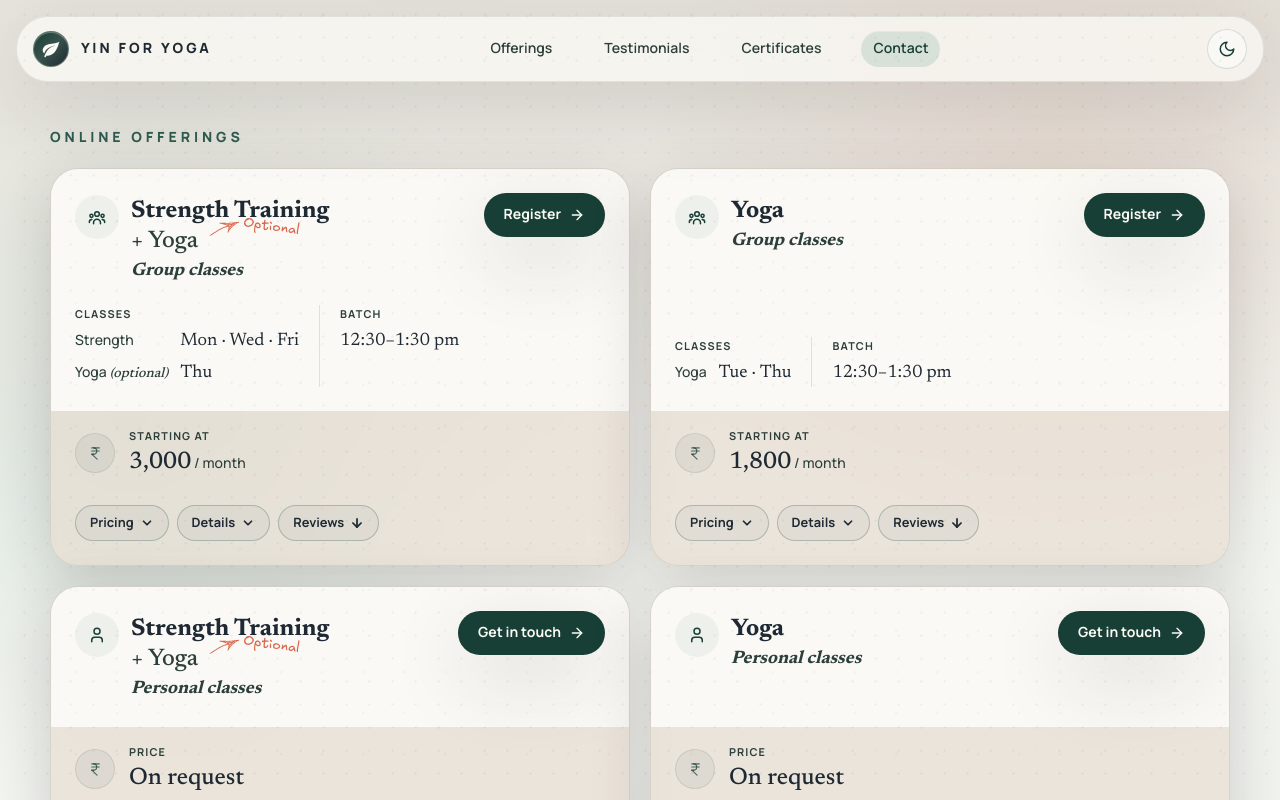
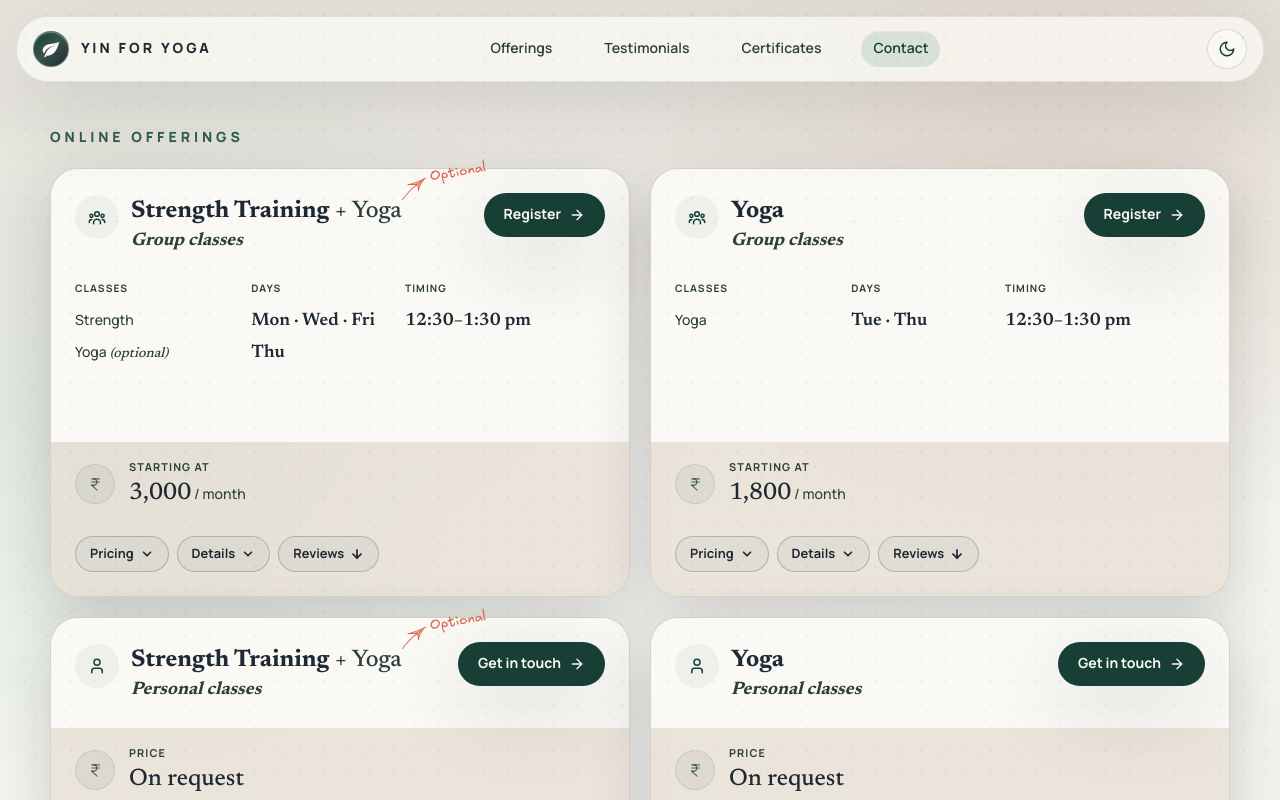
Before and after one commit to yinforyoga/yinforyoga.github.io, a Next.js app: page / in a window 1280 px wide. Shown: the top 800 px of the page. Built offline with nearby package versions, Linux system fonts and the light colour scheme.

Commit message:
Rework offering card

```diff
--- a/app/globals.css
+++ b/app/globals.css
@@ -377,42 +377,74 @@ body::before {
   container-name: offering-face;
 }
 
-.schedule-fields {
-  display: grid;
-  gap: 0.75rem;
+.schedule-table {
+  width: 100%;
+  table-layout: fixed;
+  border-collapse: collapse;
+  text-align: left;
 }
 
-/* Side by side once the card can hold both without the days breaking across
-   lines — which is what stacking them was avoiding in the first place. 33rem is
-   measured rather than guessed: the widest card needs 261px for its classes and
-   176px for its batches, which with the column gap and the face's own padding
-   comes to ~513px. Two-up cards sit just under that and keep stacking; a card
-   running the full width of the page — where all the awkward empty space was —
-   clears it comfortably. */
-@container offering-face (min-width: 33rem) {
-  .schedule-fields {
-    grid-template-columns: auto minmax(0, 1fr);
-    /* `stretch`, not `start`. The rule below hangs off the second column, so
-       its height is that column's height — and with `start` a one-line Batches
-       beside a two-line Classes drew a stub that stopped halfway down. The
-       fields' own content is top-aligned from the inside, so stretching the
-       boxes moves nothing but the line. */
-    align-items: stretch;
-    column-gap: 1.25rem;
+.schedule-table th,
+.schedule-table td {
+  vertical-align: top;
+  padding: 0.25rem 0.5rem;
+}
+
+.schedule-table th:first-child {
+  width: 31%;
+  padding-left: 0;
+}
+
+.schedule-table th:nth-child(2) {
+  width: 29%;
+}
+
+.schedule-table th:last-child,
+.schedule-table td:last-child {
+  padding-right: 0;
+}
+
+.schedule-table thead th {
+  padding-bottom: 0.375rem;
+  font-size: 0.64rem;
+  font-weight: 700;
+  line-height: 1.25rem;
+  letter-spacing: 0.1em;
+  text-transform: uppercase;
+  color: var(--muted);
+}
+
+.schedule-table .schedule-class {
+  white-space: nowrap;
+  font-size: 0.8rem;
+  font-weight: 500;
+  line-height: 1.5rem;
+  color: var(--muted);
+}
+
+.schedule-days,
+.schedule-timing {
+  font-family: var(--font-newsreader), Georgia, serif;
+  font-weight: 600;
+  font-size: 1rem;
+  line-height: 1.5rem;
+}
+
+@container offering-face (min-width: 28rem) {
+  .schedule-table th,
+  .schedule-table td {
+    padding-left: 0.75rem;
+    padding-right: 0.75rem;
   }
 
-  /* Only between columns, and only while there are columns: stacked, the
-     fields are separated by the gap and a rule would cut across the card. The
-     sibling selector also means a card with no shared-batches field — one
-     child — draws nothing. Same hairline as the card's other borders. */
-  .schedule-fields>*+* {
-    border-left: 1px solid rgba(23, 63, 53, 0.12);
-    padding-left: 1.25rem;
+  .schedule-table .schedule-class {
+    font-size: 0.875rem;
   }
-}
 
-.dark .schedule-fields>*+* {
-  border-left-color: rgba(251, 250, 246, 0.12);
+  .schedule-days,
+  .schedule-timing {
+    font-size: 1.125rem;
+  }
 }
 
 .site-nav-link-idle {
--- a/app/page.tsx
+++ b/app/page.tsx
@@ -236,6 +236,8 @@ function useEqualFaceHeights(containerRef: RefObject<HTMLElement | null>) {
       // so the row positions read below are the ones the cleared faces produce.
       faces.forEach((face) => {
         face.style.minHeight = "";
+        const header = face.querySelector<HTMLElement>(".offering-header");
+        if (header) header.style.minHeight = "";
       });
 
       // Group by the row a face actually landed on — layout positions rather
@@ -255,6 +257,16 @@ function useEqualFaceHeights(containerRef: RefObject<HTMLElement | null>) {
       // viewport — has nothing to line up with, and keeps its own height.
       rows.forEach((row) => {
         if (row.length < 2) return;
+        // Equal headers put every schedule at the same starting height.
+        // The remaining face height stays below the shorter schedule.
+        const headers = row.flatMap((face) => {
+          const header = face.querySelector<HTMLElement>(".offering-header");
+          return header ? [header] : [];
+        });
+        const tallestHeader = Math.max(0, ...headers.map((header) => header.offsetHeight));
+        headers.forEach((header) => {
+          header.style.minHeight = `${tallestHeader}px`;
+        });
         const tallest = Math.max(...row.map((face) => face.offsetHeight));
         row.forEach((face) => {
           face.style.minHeight = `${tallest}px`;
@@ -276,7 +288,12 @@ function useEqualFaceHeights(containerRef: RefObject<HTMLElement | null>) {
     // no further callback is queued.
     const observer = new ResizeObserver(measure);
     observer.observe(container);
-    facesRef.current.forEach((face) => face && observer.observe(face));
+    facesRef.current.forEach((face) => {
+      if (!face) return;
+      observer.observe(face);
+      const header = face.querySelector<HTMLElement>(".offering-header");
+      if (header) observer.observe(header);
+    });
 
     // A viewport change reflows the row without necessarily resizing any single
     // face — two cards wrapping onto separate rows keep their heights.
@@ -363,7 +380,7 @@ function OfferingCard({
           lives in the drawer, one tab at a time.
 
           Exactly one element owns the border, radius and shadow — the article —
-          and clips the rest with `overflow-hidden`. The face used to be a
+          and lets the headline annotation extend beyond its edge. The face used to be a
           second rounded, bordered box stacked on top, which doubled the rim at
           the top corners and left a wedge of the shell exposed where the face's
           bottom corners curved away. */}
@@ -378,17 +395,17 @@ function OfferingCard({
           anyone arriving on a link straight to this card. */}
       <article
         id={slugify(offering.title)}
-        className="w-full scroll-mt-28 overflow-hidden rounded-[28px] border border-walnut/10 bg-sand/70 shadow-earthy backdrop-blur dark:border-white/10 dark:bg-[color:var(--panel-strong)] dark:backdrop-blur-none"
+        className="w-full scroll-mt-28 rounded-[28px] border border-walnut/10 bg-sand/70 shadow-earthy backdrop-blur dark:border-white/10 dark:bg-[color:var(--panel-strong)] dark:backdrop-blur-none"
       >
         <div
           ref={faceRef}
-          className="offering-face flex flex-col bg-[color:var(--panel-strong)] p-4 dark:bg-white/[0.045] sm:p-6"
+          className="offering-face flex flex-col rounded-t-[27px] bg-[color:var(--panel-strong)] p-4 dark:bg-white/[0.045] sm:p-6"
         >
           {/* The icon sits beside the title at every width rather than above it
               on small screens: centring it cost a whole row of height on the
               viewport that can least afford one, and bought nothing a
               left-aligned card doesn't already read as. */}
-          <div className="flex flex-col gap-4 sm:flex-row sm:items-start sm:justify-between">
+          <div className="offering-header flex flex-col gap-4 sm:flex-row sm:items-start sm:justify-between">
             <div className="flex min-w-0 flex-1 items-start gap-2.5 sm:gap-3">
               {/* The icon hangs from the top of the title block rather than
                   centring on it: headlines wrap at one width and not another,
@@ -428,7 +445,7 @@ function OfferingCard({
                     strength programme — the yoga is the choice, not the
                     billing, and only the practice the card is named for is
                     set bold. */}
-                <h2 className="mt-1 font-editorial text-[1.05rem] font-bold leading-[1.2] text-bark dark:text-linen sm:text-2xl sm:leading-tight">
+                <h2 className={`mt-1 font-editorial text-[1.05rem] font-bold leading-[1.2] text-bark dark:text-linen sm:text-2xl sm:leading-tight${offering.addOn ? " whitespace-nowrap" : ""}`}>
                   {offering.headline}
                   {offering.addOn ? (
                     <span className="font-medium text-[color:var(--muted)]">
@@ -446,7 +463,7 @@ function OfferingCard({
                           the line and the annotation sits above it. Ember,
                           because an annotation is the one thing on the card
                           that is not the card talking. */}
-                      <span className="whitespace-nowrap">
+                      <span className="relative inline-block whitespace-nowrap">
                         + {offering.addOn.label}{" "}
                         {/* Drawn, not reconstructed — and its word is real
                             text, so a screen reader reads "… + Yoga Optional"
@@ -715,18 +732,9 @@ function getCurrencySymbol(currency: string) {
 
 function OfferingSchedulePanel({ schedule }: { schedule: OfferingSchedule }) {
   return (
-    // No box and no "When" label. A bordered panel had to be filled, and the
-    // slack the height equalisation hands a short card was filling it with
-    // nothing — a one-line timetable sat at the top of an otherwise empty
-    // frame. Unboxed the slack is just card, and `mt-auto` spends it *above*
-    // the timetable rather than below it, so the days land just over the tab
-    // strip on every card instead of leaving a short one with a trailing
-    // void — cards side by side then agree on where their timetable sits.
-    //
-    // The label went with the frame: it sat flush to the gutter while the
-    // pills beside it carry their own padding, so it always read as hanging further left
-    // than the row it introduced, and days-plus-time needs no announcing.
-    <div className="mt-auto pt-4 sm:pt-5">
+    // Headers are equalised within each card row; schedules follow directly,
+    // leaving any extra face height below the timetable.
+    <div className="pt-4 sm:pt-5">
       <ScheduleSummary schedule={schedule} />
     </div>
   );
@@ -738,116 +746,133 @@ function OfferingSchedulePanel({ schedule }: { schedule: OfferingSchedule }) {
 // timetable: a label naming what the value is, and the value large enough to be
 // taken in at a glance rather than parsed.
 //
-// The days are prose now, not pills. Set as "Mon · Wed · Fri" in the serif they
-// sit level with the hours beside them and read as one calm line; as chips they
-// were the loudest thing on the card, and a card the visitor has not yet chosen
-// does not need its weekdays shouting. Cadence survives the change — three
-// names separated by dots are still counted before they are read.
+// Keep class names, weekdays, and hours in aligned columns, including when
+// timezone conversion splits a class into rows with different weekdays.
 function ScheduleSummary({ schedule }: { schedule: OfferingSchedule }) {
   const displayTimeZone = useDisplayTimeZone(schedule);
-  // Alternative hours for the same class share a line rather than repeating the
-  // class and its days once per slot. A row splits only where the days would
-  // actually differ, which in a visitor's own zone they can: an evening slot
-  // and a morning one need not land on the same weekday once converted.
-  const rows = schedule.split.flatMap((item) =>
-    groupSlotsByDays(item, schedule, displayTimeZone),
-  );
-  // Where every class runs at the same set of hours — the usual case, and the
-  // whole of this site's timetable today — the hours are a fact about the card,
-  // not about each row: one timetable, offered in two batches. That is what
-  // earns them a field of their own. `null` puts the times back beside the days
-  // they belong to, which is where they belong the day two classes disagree.
-  const sharedBatches = getSharedBatches(schedule, displayTimeZone);
-
-  return (
-    // The two fields stack rather than sitting side by side. Side by side is
-    // the shape the reference uses, and it wants a card the full width of the
-    // page; these cards run two to a row, and at that width the days broke
-    // across lines to make room for the hours. A field that wraps costs more
-    // than the pairing gains.
-    <div className="schedule-fields">
-      <ScheduleField label="Classes">
-        {/* Two columns from `sm` up, the rows' cells placed straight into them
-            by `display: contents`, so every class's days start at the same
-            offset however long the class before it was named. Below `sm` the
-            columns are dropped and each row wraps on its own. */}
-        <ul className="grid gap-1.5 sm:grid-cols-[auto_1fr] sm:items-baseline sm:gap-x-3 sm:gap-y-1">
-          {rows.map(({ item, slots, days }) => (
-            <li
-              key={`${item.classType}-${days.join("-")}`}
-              className="flex flex-wrap items-baseline gap-x-2.5 gap-y-0.5 sm:contents"
-            >
-              <span className="text-[0.8rem] font-medium leading-6 text-[color:var(--muted)] sm:text-sm">
+  const dayRows = schedule.split.flatMap((item, classIndex) => {
+    const dayRows = item.days.flatMap((day) =>
+      groupSlotsByDays({ ...item, days: [day] }, schedule, displayTimeZone),
+    );
+    return dayRows.map((row, index) => ({
+      ...row,
+      classIndex,
+      classRowSpan: index === 0 ? dayRows.length : 0,
+    }));
+  });
+
+  // Merge consecutive days with one identical displayed time range.
+  const dayTimingKeys = dayRows.map(({ item, slots }) => {
+    if (slots.length !== 1) return null;
+    const slot = slots[0];
+    const clockParts = (time: OfferingLocalTime) =>
+      displayTimeZone
+        ? getDateTimeClockParts(
+            getScheduleDate(time, schedule, item.days[0]),
+            displayTimeZone,
+          )
+        : formatScheduleClockParts(time);
+    return JSON.stringify([clockParts(slot.startTime), clockParts(slot.endTime)]);
+  });
+  const rows: typeof dayRows = [];
+  const timingKeys: (string | null)[] = [];
+  dayRows.forEach((row, index) => {
+    const previous = rows[rows.length - 1];
+    const key = dayTimingKeys[index];
+    if (
+      previous && key !== null &&
+      previous.classIndex === row.classIndex &&
+      timingKeys[timingKeys.length - 1] === key
+    ) {
+      previous.days.push(...row.days);
+    } else {
+      rows.push({ ...row, days: [...row.days] });
+      timingKeys.push(key);
+    }
+  });
+  rows.forEach((row, index) => {
+    row.classRowSpan = index > 0 && rows[index - 1].classIndex === row.classIndex
+      ? 0
+      : rows.filter((candidate) => candidate.classIndex === row.classIndex).length;
+  });
+  const timingRowSpans = rows.map((_, index) => {
+    const key = timingKeys[index];
+    if (key === null) return 1;
+    if (index > 0 && timingKeys[index - 1] === key) return 0;
+    let end = index + 1;
+    while (end < rows.length && timingKeys[end] === key) end++;
+    return end - index;
+  });
+
+  return (
+    <table className="schedule-table">
+      <thead>
+        <tr>
+          <th scope="col">Classes</th>
+          <th scope="col">Days</th>
+          <th scope="col">Timing</th>
+        </tr>
+      </thead>
+      <tbody>
+        {rows.map(({ item, slots, days, classRowSpan }, index) => (
+          <tr key={`${item.classType}-${item.days.join("-")}-${days.join("-")}`}>
+            {classRowSpan > 0 ? (
+              <th
+                scope="row"
+                rowSpan={classRowSpan}
+                className="schedule-class"
+              >
                 {item.classType}
                 {item.optional ? (
                   <span className="font-editorial italic"> (optional)</span>
                 ) : null}
-              </span>
-              <span className="font-editorial text-base leading-6 text-bark dark:text-linen sm:text-lg">
-                {days.join(" · ")}
-                {/* Only where the classes keep different hours; otherwise the
-                    hours are one field over, said once. */}
-                {sharedBatches ? null : (
-                  <>
-                    <ScheduleDivider />
+              </th>
+            ) : null}
+            <td className="schedule-days"><ScheduleDays days={days} /></td>
+            {timingRowSpans[index] > 0 ? (
+              <td rowSpan={timingRowSpans[index]} className="schedule-timing">
                 <BatchTimes
                   slots={slots}
                   days={item.days}
                   schedule={schedule}
                   timeZone={displayTimeZone}
                 />
-                  </>
-                )}
+              </td>
+            ) : null}
+          </tr>
+        ))}
+      </tbody>
+    </table>
+  );
+}
+
+// Measure the actual days text so the choice follows the column width and font.
+function ScheduleDays({ days }: { days: string[] }) {
+  const containerRef = useRef<HTMLDivElement>(null);
+  const textRef = useRef<HTMLSpanElement>(null);
+  const [fits, setFits] = useState(false);
+  const label = days.join(" · ");
+
+  useLayoutEffect(() => {
+    const container = containerRef.current;
+    const text = textRef.current;
+    if (!container || !text) return;
+    const measure = () => setFits(text.offsetWidth <= container.clientWidth);
+    measure();
+    const observer = new ResizeObserver(measure);
+    observer.observe(container);
+    observer.observe(text);
+    return () => observer.disconnect();
+  }, [label]);
+
+  return (
+    <div ref={containerRef} className="relative">
+      <span ref={textRef} aria-hidden="true" className="invisible absolute whitespace-nowrap">
+        {label}
       </span>
-            </li>
+      {fits ? <span className="whitespace-nowrap">{label}</span> : days.map((day) => (
+        <span className="block" key={day}>{day}</span>
       ))}
-        </ul>
-      </ScheduleField>
-      {sharedBatches ? (
-        <>
-          {/* The word inflects, the field does not move: a card offering one
-              hour says "Batch" where one offering two says "Batches". */}
-          <ScheduleField
-            label={sharedBatches.slots.length > 1 ? "Batches" : "Batch"}
-          >
-            <p className="font-editorial text-base leading-6 text-bark dark:text-linen sm:text-lg">
-              <BatchTimes
-                slots={sharedBatches.slots}
-                days={sharedBatches.days}
-                schedule={schedule}
-                timeZone={displayTimeZone}
-              />
-            </p>
-          </ScheduleField>
-        </>
-      ) : null}
-
-    </div>
-  );
-}
-
-/** An icon, a small-caps label, and whatever the label names underneath it. */
-function ScheduleField({
-  label,
-  children,
-}: {
-  label: string;
-  children: React.ReactNode;
-}) {
-  return (
-    <div className="flex min-w-0 gap-3">
-      {/* The icon sits in a medallion rather than bare. Loose on the page it
-          had no relationship to anything: a 18px outline floating to the left
-          of a 11px label, aligned to neither its cap height nor its baseline,
-          reading as a stray mark. A disc gives it an edge to sit in, a size to
-          be measured against, and the same soft-filled circle the site already
-          uses for an offering's own icon at the top of the card. */}
-      <div className="min-w-0">
-        <p className="text-[0.64rem] font-bold uppercase leading-5 tracking-[0.1em] text-[color:var(--muted)] sm:text-[0.68rem]">
-          {label}
-        </p>
-        <div className="mt-0.5">{children}</div>
-      </div>
     </div>
   );
 }
@@ -1364,45 +1389,6 @@ function OfferingListInfo({
 
 
 /**
- * The hours every class in the schedule runs at — one hour or several — or
- * `null` when the classes do not all run at the same ones, in which case an
- * hour is a fact about a class and has to be printed beside its days.
- *
- * The agreement has to hold on the visitor's clock, not on the authored one:
- * a conversion can pull one class's morning batch onto a different weekday
- * (`groupSlotsByDays` splits the row) or, across a DST boundary that falls
- * between two classes' weekdays, onto a different hour. Either breaks the claim
- * a field of its own would make, so either sends the times back to the days.
- */
-function getSharedBatches(schedule: OfferingSchedule, timeZone: string | null) {
-  const first = schedule.split[0];
-  if (!first) return null;
-
-  const startMinutes = (item: OfferingScheduleItem, slot: OfferingTimeSlot) =>
-    getSlotStartMinutes(slot, item.days, schedule, timeZone);
-  const firstClocks = new Map(
-    first.slots.map((slot) => [formatSlotKey(slot), startMinutes(first, slot)]),
-  );
-
-  for (const item of schedule.split) {
-    if (groupSlotsByDays(item, schedule, timeZone).length !== 1) return null;
-    if (item.slots.length !== first.slots.length) return null;
-    for (const slot of item.slots) {
-      if (firstClocks.get(formatSlotKey(slot)) !== startMinutes(item, slot)) {
-        return null;
-      }
-    }
-  }
-
-  return {
-    slots: [...first.slots].sort(
-      (a, b) => startMinutes(first, a) - startMinutes(first, b),
-    ),
-    days: first.days,
-  };
-}
-
-/**
  * The zone a schedule should be printed in, or `null` to print it as authored.
  * Returns `null` on the server and on the first client render, so the markup
  * React hydrates against is the authored IST one either way.
--- a/components/OptionalMark.tsx
+++ b/components/OptionalMark.tsx
@@ -16,10 +16,9 @@
  */
 export function OptionalMark() {
   return (
-    // Laid out in the line rather than positioned over it, so the mark reserves
-    // its own width and cannot land on the Register button. The lift is a
-    // transform, which costs no layout height.
-    <span className="ml-0.5 inline-flex translate-y-[-0.58em] items-center gap-0.5 align-middle text-ember dark:text-[#f2a58c] sm:ml-1">
+    // Anchor to the class label without reserving width, so the annotation can
+    // extend beyond the card without pushing Yoga onto another line.
+    <span className="pointer-events-none absolute left-full top-0 ml-0.5 inline-flex origin-bottom-left -translate-x-[0.25em] translate-y-[-0.58em] -rotate-[18deg] items-center gap-0.5 whitespace-nowrap text-ember dark:text-[#f2a58c] sm:ml-1">
       {/* The tail starts at the mark's lower left, which is what puts the
           beginning of the stroke against the end of the word it annotates. */}
       <svg
```
Lines whose indentation alone changed are shown as unchanged.
